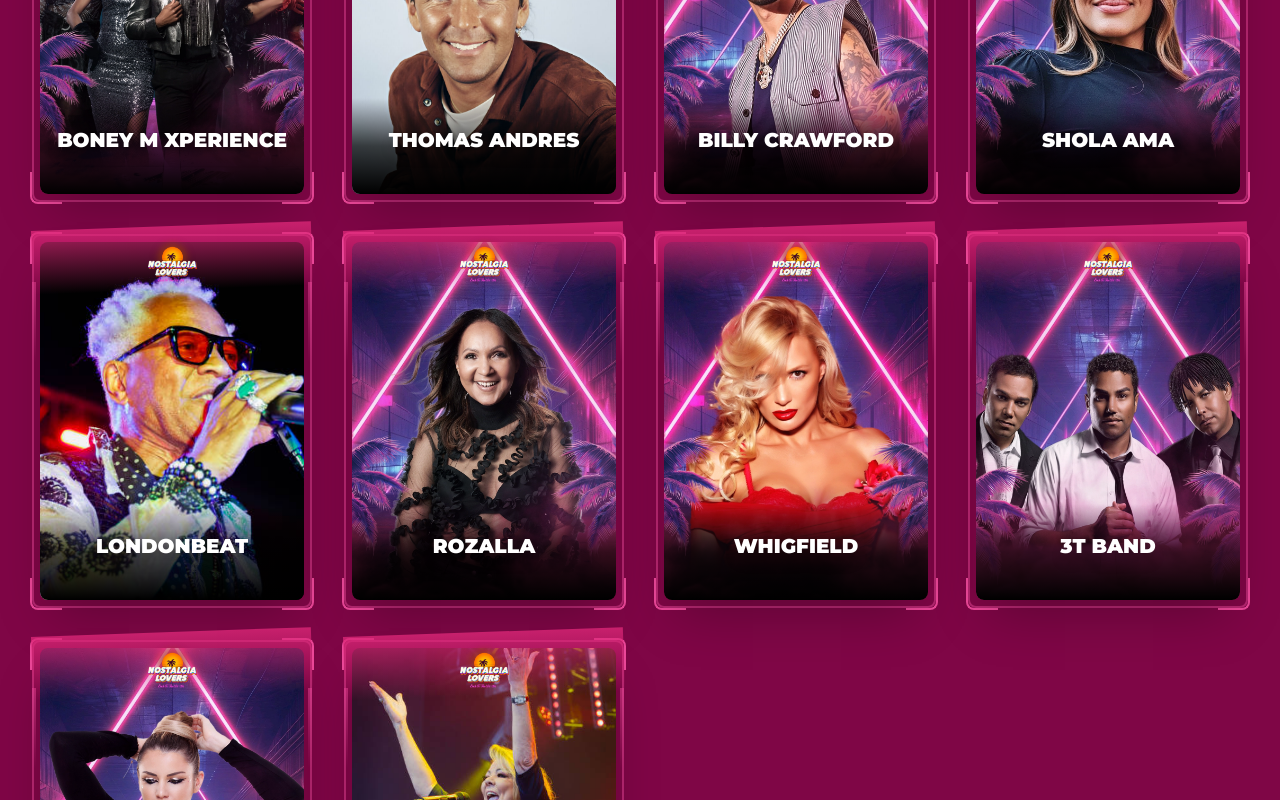
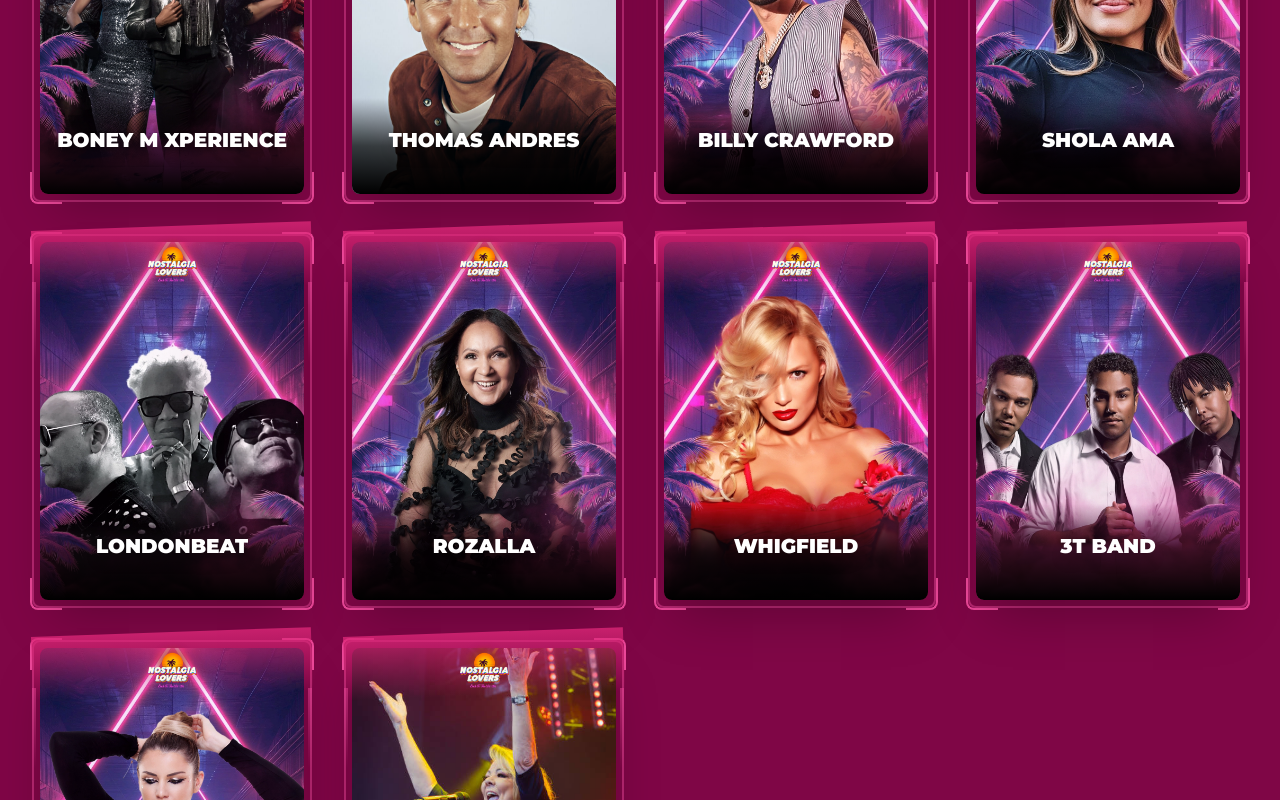
Before and after one commit to mouhcine7777/nostalgialovers, a Next.js app: page /lineup in a window 1280 px wide. Shown: the part 543-1343 px from the top of the page. Built offline with nearby package versions, Linux system fonts and the light colour scheme.

Commit message:
first commit3

```diff
--- a/src/app/components/LineupSection.jsx
+++ b/src/app/components/LineupSection.jsx
@@ -14,7 +14,7 @@
     { name: 'THOMAS ANDRES', image: '3juillet/artist4.webp' },
     { name: 'BILLY CRAWFORD', image: '3juillet/billy.webp' },
     { name: 'SHOLA AMA', image: '3juillet/sholaama.webp' },
-    { name: 'LONDONBEAT', image: '3juillet/LONDONBEAT.jpg' },
+    { name: 'LONDONBEAT', image: '3juillet/LONDONBEAT.webp' },
     { name: 'ROZALLA', image: '3juillet/rozalla.webp' },
     { name: 'WHIGFIELD', image: '3juillet/whigfield.webp' },
     { name: '3T BAND', image: '3juillet/3Tband.webp' },
--- a/src/app/lineup/components/Lineuppage.jsx
+++ b/src/app/lineup/components/Lineuppage.jsx
@@ -9,7 +9,7 @@
     { "name": "THOMAS ANDRES", "image": "3juillet/artist4.webp", "youtubeId": "eNvUS-6PTbs", "genre": "Pop", "era": "80s", "description": "Voix mythique de Modern Talking, célèbre pour Cheri Cheri Lady.", "additionalInfo": "Cheri Cheri Lady – Un hit eurodance culte des années 80." },
     { "name": "BILLY CRAWFORD", "image": "3juillet/billy.webp", "youtubeId": "qBfqcVUK8Q0", "genre": "Pop", "era": "2000s", "description": "Star pop et R&B, célèbre pour Trackin.", "additionalInfo": "Trackin – Un morceau pop-R&B ultra entraînant." },
     { "name": "SHOLA AMA", "image": "3juillet/sholaama.webp", "youtubeId": "Kd0PD5MbMnE", "genre": "R&B", "era": "90s", "description": "Icône du R&B britannique avec des hits comme You Might Need Somebody.", "additionalInfo": "You Might Need Somebody – Un classique R&B des années 90." },
-    { "name": "LONDONBEAT", "image": "3juillet/LONDONBEAT.jpg", "youtubeId": "dGw3w_njQ4g", "genre": "Pop", "era": "90s", "description": "Groupe pop international, célèbre pour I've Been Thinking About You.",  "additionalInfo": "I've Been Thinking About You – Un incontournable pop des années 90." },
+    { "name": "LONDONBEAT", "image": "3juillet/LONDONBEAT.webp", "youtubeId": "dGw3w_njQ4g", "genre": "Pop", "era": "90s", "description": "Groupe pop international, célèbre pour I've Been Thinking About You.",  "additionalInfo": "I've Been Thinking About You – Un incontournable pop des années 90." },
     { "name": "ROZALLA", "image": "3juillet/rozalla.webp", "youtubeId": "95_dAQHui94", "genre": "Dance", "era": "90s", "description": "Légende de la dance, avec l'hymne Everybody's Free (To Feel Good).", "additionalInfo": "Everybody’s Free (To Feel Good) – L’hymne dance de la liberté." },
     { "name": "WHIGFIELD", "image": "3juillet/whigfield.webp", "youtubeId": "8DNQRtmIMxk", "genre": "Eurodance", "era": "90s", "description": "Icône de la dance 90s, connue pour l’hymne Saturday Night.", "additionalInfo": "Saturday Night – Whigfield* : Un hit festif qui a marqué toute une génération." },
     { "name": "3T BAND", "image": "3juillet/3Tband.webp", "youtubeId": "EBoX-wYhs-U", "genre": "Pop", "era": "90s", "description": "Fils de Tito Jackson, stars du R&B avec Anything.", "additionalInfo": "Anything – Une ballade R&B emblématique des 90s.", "additionalInfo": "I've Been Thinking About You – Un incontournable pop des années 90." },
```
Also changed, not shown: public/3juillet/LONDONBEAT.webp (added).
